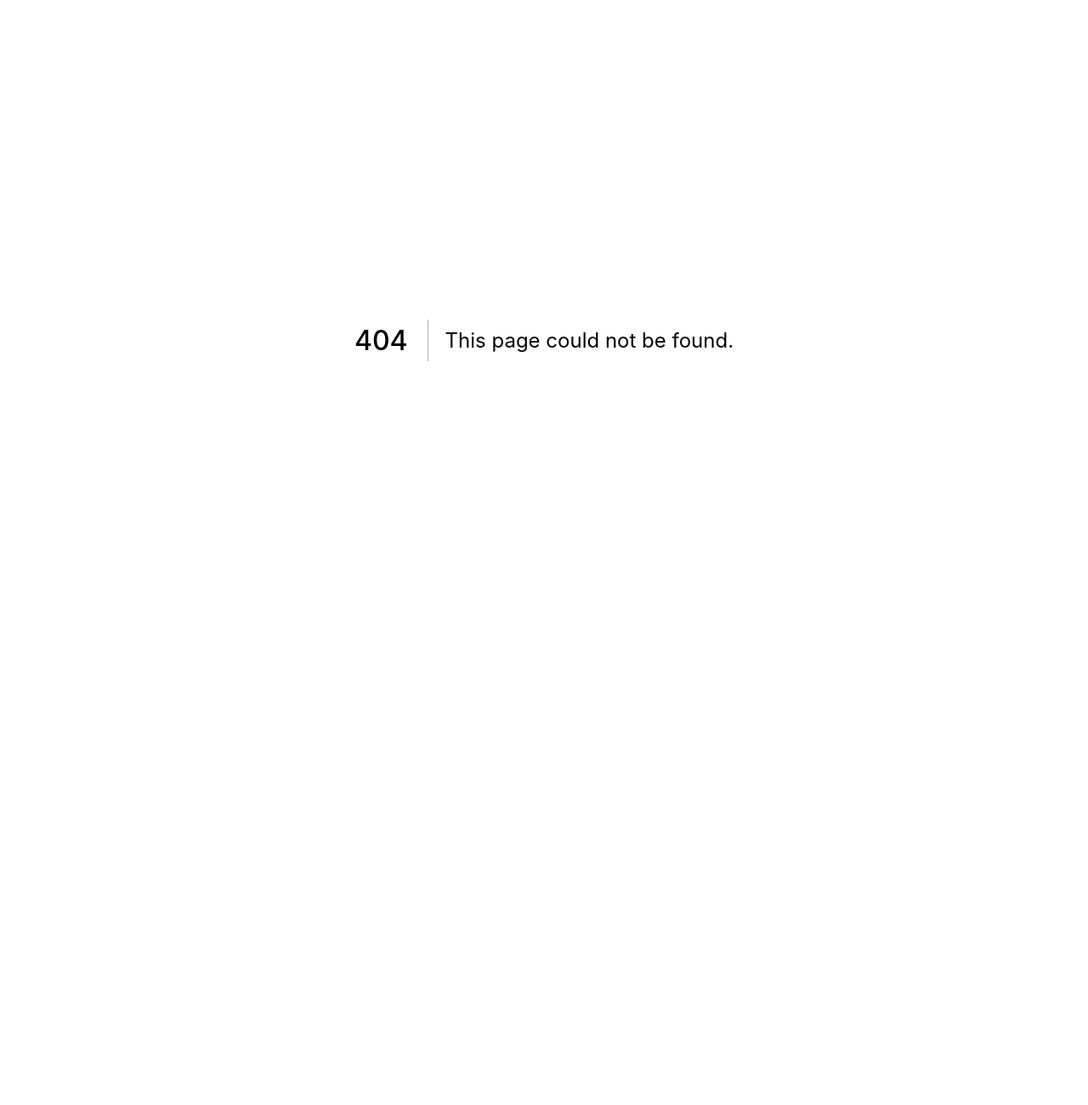
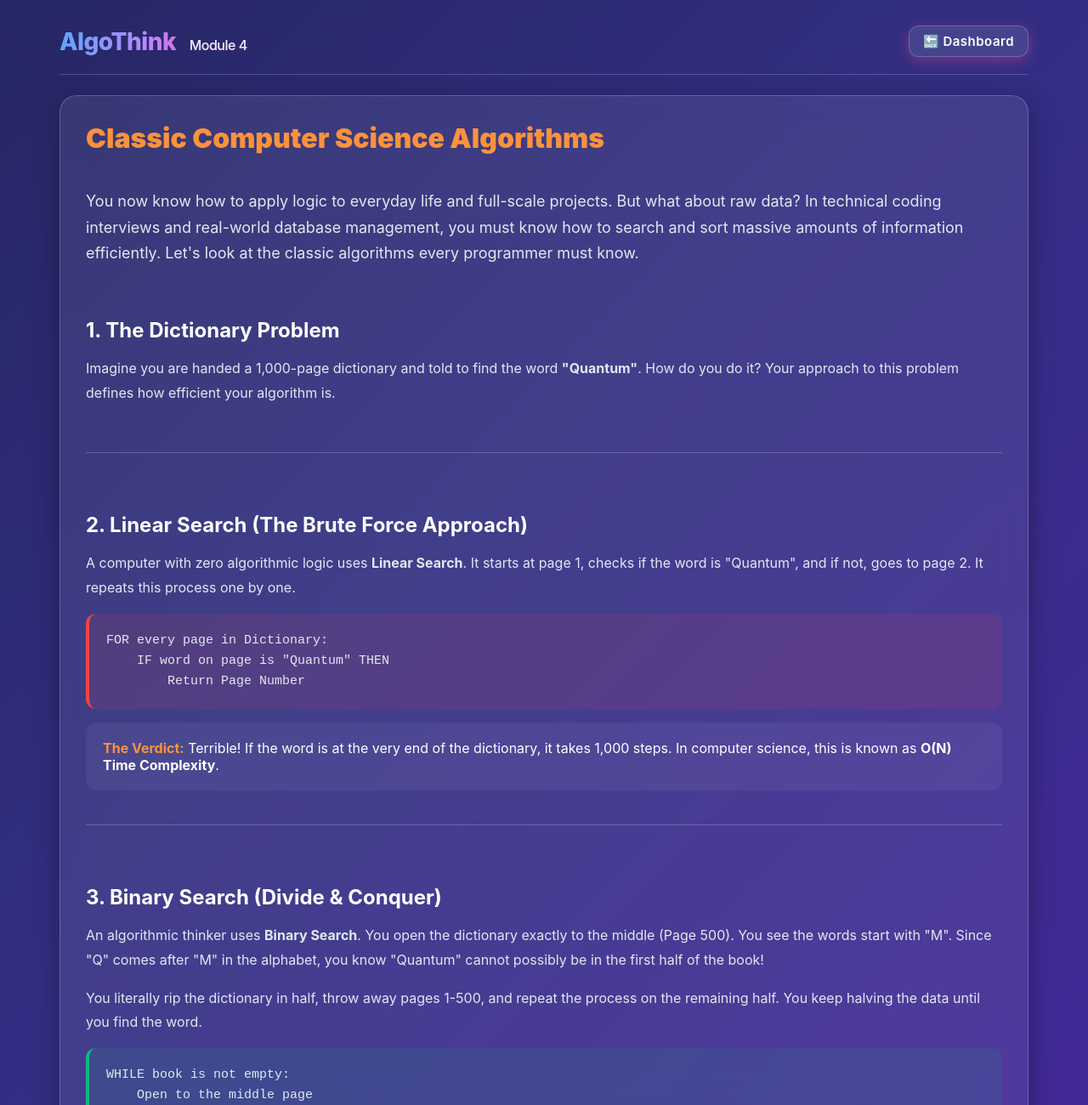
Before and after one commit to SPP-2005/AlgoThink1, a Next.js app: page /course/module-4 in a window 1280 px wide. Before the commit this address had no page. Shown: the top 1300 px of the page at 85% size. Before the commit the page ends 800 px from the top, so only its background shows below. Built offline with nearby package versions, Linux system fonts and the light colour scheme.

Commit message:
feat: add Module 4 covering classic CS algorithms like Binary Search and Bubble Sort

```diff
--- a/app/course/module-3/page.js
+++ b/app/course/module-3/page.js
@@ -140,12 +140,9 @@ export default function Module3() {
                     </p>
                 </div>
 
-                <div style={{ background: 'linear-gradient(135deg, rgba(56, 189, 248, 0.1), rgba(16, 185, 129, 0.1))', padding: '30px', borderRadius: '16px', textAlign: 'center', border: '1px solid rgba(56, 189, 248, 0.3)' }}>
-                    <h2 style={{ fontSize: '28px', color: '#ffffff', marginBottom: '16px' }}>Graduation Time!</h2>
-                    <p style={{ color: 'var(--text-muted)', fontSize: '16px', lineHeight: '1.7', marginBottom: '24px', maxWidth: '700px', margin: '0 auto 24px auto' }}>
-                        You have completed all theoretical modules. You now understand how a machine thinks, how logic governs reality, and how to structure a massive software project from scratch using the Software Development Life Cycle. It is time to prove it.
-                    </p>
-                    <Link href="/lab" className="btn btn-primary" style={{ width: 'auto', background: '#10b981', color: '#000', padding: '16px 40px', fontSize: '18px', borderRadius: '30px' }}>Take the Final Exam: Enter The Lab 🚀</Link>
+                <div style={{ display: 'flex', justifyContent: 'space-between', marginTop: '20px' }}>
+                    <Link href="/course/module-2" className="btn" style={{ width: 'auto', background: 'transparent', border: '1px solid var(--border)', color: 'white' }}>🔙 Module 2</Link>
+                    <Link href="/course/module-4" className="btn btn-primary" style={{ width: 'auto', background: '#38bdf8', padding: '12px 30px' }}>Proceed to Module 4 ➡️</Link>
                 </div>
             </div>
         </main>
--- /dev/null
+++ b/app/course/module-4/page.js
@@ -0,0 +1,93 @@
+import Link from 'next/link';
+
+export default function Module4() {
+    return (
+        <main className="container">
+            <header>
+                <div className="logo-text">AlgoThink <span>Module 4</span></div>
+                <Link href="/" className="btn btn-primary" style={{ width: 'auto', padding: '8px 16px', background: 'rgba(255,255,255,0.1)', color: 'white', border: '1px solid var(--border)' }}>🔙 Dashboard</Link>
+            </header>
+
+            <div className="panel">
+                <h1 style={{ fontSize: '36px', color: '#fb923c', marginBottom: '20px', fontWeight: '900' }}>Classic Computer Science Algorithms</h1>
+                <p style={{ color: 'var(--text-muted)', fontSize: '18px', lineHeight: '1.7', marginBottom: '40px' }}>
+                    You now know how to apply logic to everyday life and full-scale projects. But what about raw data? In technical coding interviews and real-world database management, you must know how to search and sort massive amounts of information efficiently. Let's look at the classic algorithms every programmer must know.
+                </p>
+
+                {/* Section 1: The Dictionary Problem */}
+                <div style={{ marginBottom: '50px', paddingBottom: '40px', borderBottom: '1px solid var(--border)' }}>
+                    <h2 style={{ fontSize: '28px', color: '#ffffff', marginBottom: '16px' }}>1. The Dictionary Problem</h2>
+                    <p style={{ color: 'var(--text-muted)', lineHeight: '1.8', marginBottom: '16px', fontSize: '16px' }}>
+                        Imagine you are handed a 1,000-page dictionary and told to find the word <strong>"Quantum"</strong>. How do you do it? Your approach to this problem defines how efficient your algorithm is.
+                    </p>
+                </div>
+
+                {/* Section 2: Linear Search */}
+                <div style={{ marginBottom: '50px', paddingBottom: '40px', borderBottom: '1px solid var(--border)' }}>
+                    <h2 style={{ fontSize: '28px', color: '#ffffff', marginBottom: '16px' }}>2. Linear Search (The Brute Force Approach)</h2>
+                    <p style={{ color: 'var(--text-muted)', lineHeight: '1.8', marginBottom: '16px', fontSize: '16px' }}>
+                        A computer with zero algorithmic logic uses <strong>Linear Search</strong>. It starts at page 1, checks if the word is "Quantum", and if not, goes to page 2. It repeats this process one by one.
+                    </p>
+                    <div style={{ background: 'rgba(239, 68, 68, 0.1)', padding: '20px', borderRadius: '12px', borderLeft: '4px solid #ef4444', marginBottom: '16px' }}>
+                        <code style={{ color: '#e2e8f0', display: 'block', whiteSpace: 'pre', fontFamily: 'monospace', fontSize: '15px', lineHeight: '1.6' }}>
+                            FOR every page in Dictionary:<br/>
+                            &nbsp;&nbsp;&nbsp;&nbsp;IF word on page is "Quantum" THEN<br/>
+                            &nbsp;&nbsp;&nbsp;&nbsp;&nbsp;&nbsp;&nbsp;&nbsp;Return Page Number<br/>
+                        </code>
+                    </div>
+                    <div style={{ background: 'rgba(255,255,255,0.05)', padding: '20px', borderRadius: '12px' }}>
+                        <strong style={{ color: '#fb923c' }}>The Verdict:</strong> Terrible! If the word is at the very end of the dictionary, it takes 1,000 steps. In computer science, this is known as <strong>O(N) Time Complexity</strong>.
+                    </div>
+                </div>
+
+                {/* Section 3: Binary Search */}
+                <div style={{ marginBottom: '50px', paddingBottom: '40px', borderBottom: '1px solid var(--border)' }}>
+                    <h2 style={{ fontSize: '28px', color: '#ffffff', marginBottom: '16px' }}>3. Binary Search (Divide & Conquer)</h2>
+                    <p style={{ color: 'var(--text-muted)', lineHeight: '1.8', marginBottom: '16px', fontSize: '16px' }}>
+                        An algorithmic thinker uses <strong>Binary Search</strong>. You open the dictionary exactly to the middle (Page 500). You see the words start with "M". Since "Q" comes after "M" in the alphabet, you know "Quantum" cannot possibly be in the first half of the book!
+                    </p>
+                    <p style={{ color: 'var(--text-muted)', lineHeight: '1.8', marginBottom: '16px', fontSize: '16px' }}>
+                        You literally rip the dictionary in half, throw away pages 1-500, and repeat the process on the remaining half. You keep halving the data until you find the word.
+                    </p>
+                    <div style={{ background: 'rgba(16, 185, 129, 0.1)', padding: '20px', borderRadius: '12px', borderLeft: '4px solid #10b981', marginBottom: '16px' }}>
+                        <code style={{ color: '#e2e8f0', display: 'block', whiteSpace: 'pre', fontFamily: 'monospace', fontSize: '15px', lineHeight: '1.6' }}>
+                            WHILE book is not empty:<br/>
+                            &nbsp;&nbsp;&nbsp;&nbsp;Open to the middle page<br/>
+                            &nbsp;&nbsp;&nbsp;&nbsp;IF middle word == "Quantum" THEN<br/>
+                            &nbsp;&nbsp;&nbsp;&nbsp;&nbsp;&nbsp;&nbsp;&nbsp;Found it!<br/>
+                            &nbsp;&nbsp;&nbsp;&nbsp;ELSE IF "Quantum" is alphabetically greater THEN<br/>
+                            &nbsp;&nbsp;&nbsp;&nbsp;&nbsp;&nbsp;&nbsp;&nbsp;Throw away the left half of the book<br/>
+                            &nbsp;&nbsp;&nbsp;&nbsp;ELSE<br/>
+                            &nbsp;&nbsp;&nbsp;&nbsp;&nbsp;&nbsp;&nbsp;&nbsp;Throw away the right half of the book<br/>
+                        </code>
+                    </div>
+                    <div style={{ background: 'rgba(255,255,255,0.05)', padding: '20px', borderRadius: '12px' }}>
+                        <strong style={{ color: '#fb923c' }}>The Verdict:</strong> Brilliant! Even with 1,000,000 pages, it takes a maximum of only 20 steps to find the word. This is <strong>O(log N) Time Complexity</strong>.
+                    </div>
+                </div>
+
+                {/* Section 4: Bubble Sort */}
+                <div style={{ marginBottom: '50px' }}>
+                    <h2 style={{ fontSize: '28px', color: '#ffffff', marginBottom: '16px' }}>4. Bubble Sort (Organizing Data)</h2>
+                    <p style={{ color: 'var(--text-muted)', lineHeight: '1.8', marginBottom: '16px', fontSize: '16px' }}>
+                        What if the dictionary isn't in alphabetical order? Binary Search won't work! We have to sort the data first.
+                    </p>
+                    <p style={{ color: 'var(--text-muted)', lineHeight: '1.8', marginBottom: '16px', fontSize: '16px' }}>
+                        <strong>Bubble Sort</strong> is a beginner sorting algorithm. You look at two adjacent items. If the left item is bigger than the right item, you swap them. You repeat this across the entire list until the biggest items "bubble" up to the end!
+                    </p>
+                </div>
+
+                <div style={{ background: 'linear-gradient(135deg, rgba(251, 146, 60, 0.1), rgba(16, 185, 129, 0.1))', padding: '30px', borderRadius: '16px', textAlign: 'center', border: '1px solid rgba(251, 146, 60, 0.3)' }}>
+                    <h2 style={{ fontSize: '28px', color: '#ffffff', marginBottom: '16px' }}>Graduation Time!</h2>
+                    <p style={{ color: 'var(--text-muted)', fontSize: '16px', lineHeight: '1.7', marginBottom: '24px', maxWidth: '700px', margin: '0 auto 24px auto' }}>
+                        You have mastered theory, logic, project building, and raw computer science algorithms. It is time to prove your worth against the ultimate test.
+                    </p>
+                    <div style={{ display: 'flex', justifyContent: 'center', gap: '20px' }}>
+                        <Link href="/course/module-3" className="btn" style={{ width: 'auto', background: 'transparent', border: '1px solid var(--border)', color: 'white' }}>🔙 Back to Module 3</Link>
+                        <Link href="/lab" className="btn btn-primary" style={{ width: 'auto', background: '#f59e0b', color: '#000', padding: '16px 40px', fontSize: '18px', borderRadius: '30px' }}>Take the Final Exam: Enter The Lab 🚀</Link>
+                    </div>
+                </div>
+            </div>
+        </main>
+    );
+}
```
Also changed, not shown: app/page.js (+9 -0 lines).
